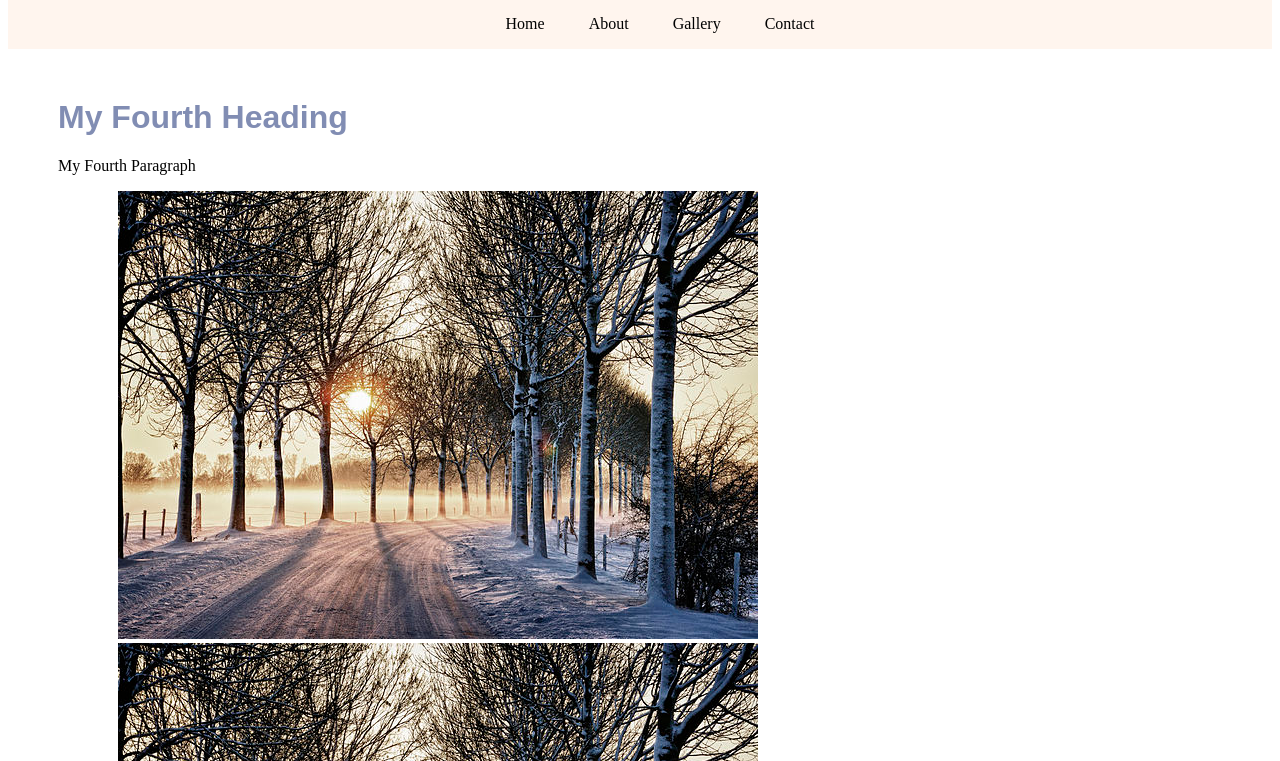
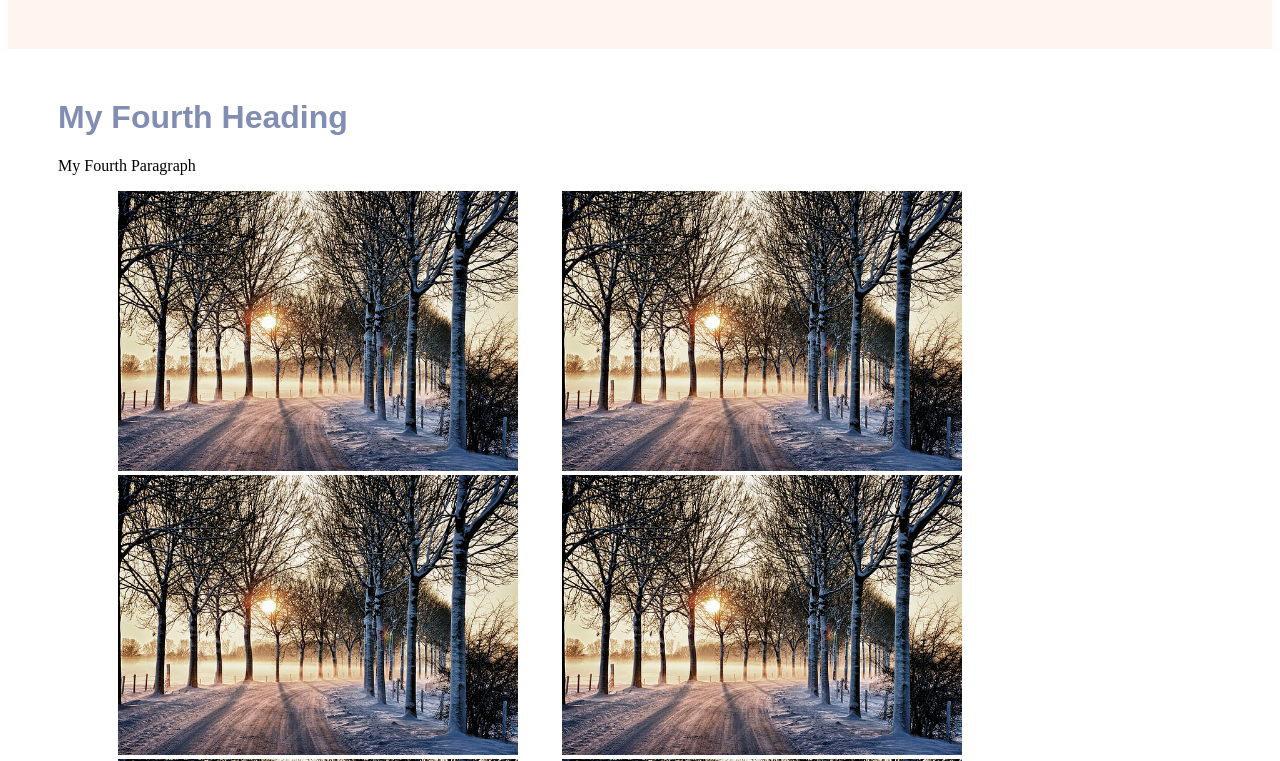
Before and after one commit to XueyanShao/tutorial-website, a plain HTML site: page page4.html in a window 1280 px wide. Shown: the part 511-1272 px from the top of the page. Drawn offline with Linux system fonts and the light colour scheme.

Commit message:
week3-day2-exercise

```diff
--- a/page4.html
+++ b/page4.html
@@ -17,10 +17,10 @@
       <!-- Main Navigation-->
       <nav>
         <ul>
-          <li><a href="index.html">Home</a></li>
+    <!--  <li><a href="index.html">Home</a></li>
           <li><a href="page2.html">About</a></li>
           <li><a href="page4.html">Gallery</a></li>
-          <li><a href="page3.html">Contact</a></li>
+          <li><a href="page3.html">Contact</a></li> -->
         </ul>
       </nav>
       <!-- End Navigation-->
@@ -81,5 +81,24 @@
       <footer>&copy; Copyright 2022</footer>
     </div>
     <!-- End Container-->
+    <!-- JavaScript Code Section-->
+    <script>
+        var photos = []; //empty array to store images
+        var fileNames = []; //empty array to store filenames
+        var imageList = []; //empty array to store html list that contains an image
+        var image; //empty variable to store the assembled image list codes
+        var openList = "<li id='photo'>"; //variable to contain open list
+        var closeList = "</li>"; //variable to contain close list
+
+        //Create a loop to create 6 images starting with index of 0
+        for (var i=0; i<6; i++) {
+            fileNames.push("Winterland"+(i+1)); //generate filenames
+            photos.push("<img src='images/"+fileNames[i]+".jpg' alt='Winter Land Photo "+(i+1)+"' width='640'>"); //assemble full image element
+            image = openList + photos[i] + closeList; //assemble the entire image lists and store in variable
+            imageList.push(image); //store the image
+        }
+        //Display all six images from the array in the album
+        document.getElementById("album").innerHTML = imageList.join(" ");
+    </script>
   </body>
 </html>
--- a/style.css
+++ b/style.css
@@ -56,7 +56,7 @@ main h1 {
 }
 /* style album */
 main #album #photo img {
-  width: ;
+  width: 400px;
 }
 /* style the footer */
 footer {
```
Also changed, not shown: 1 other file.
